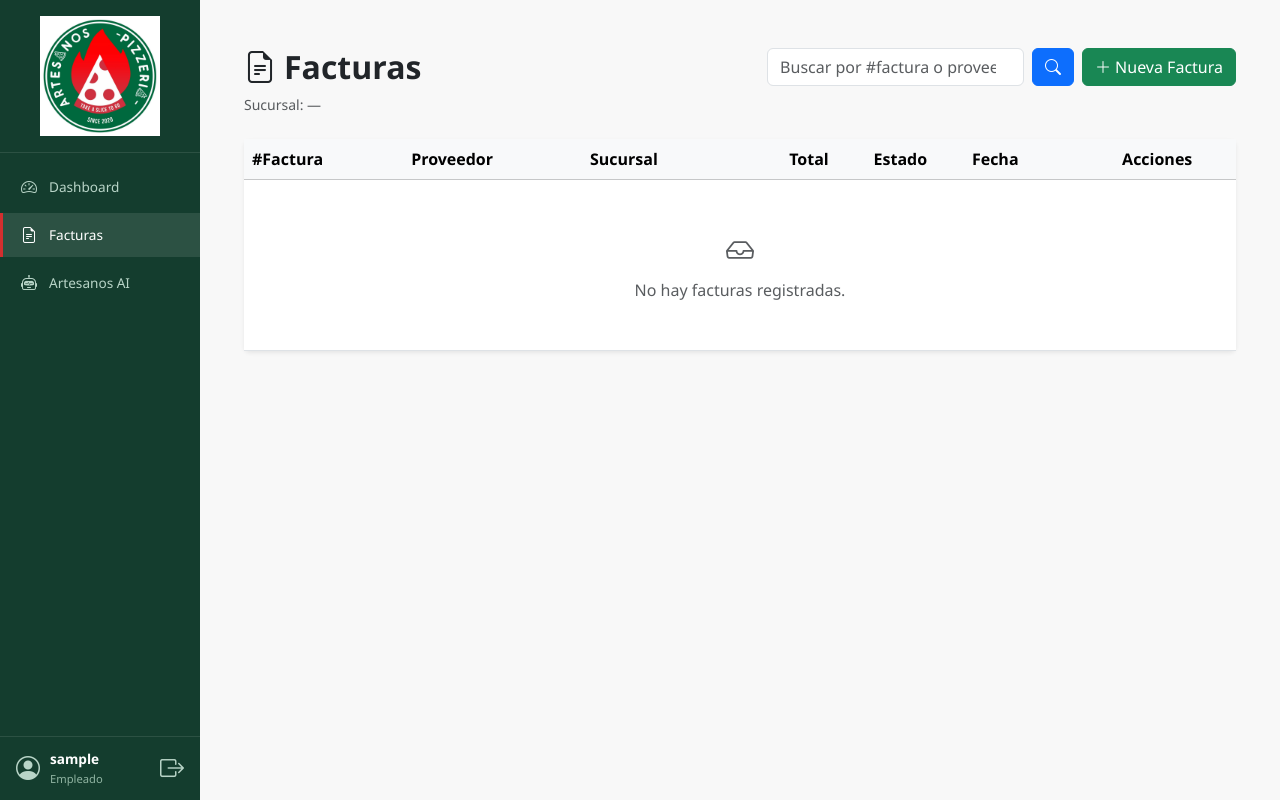
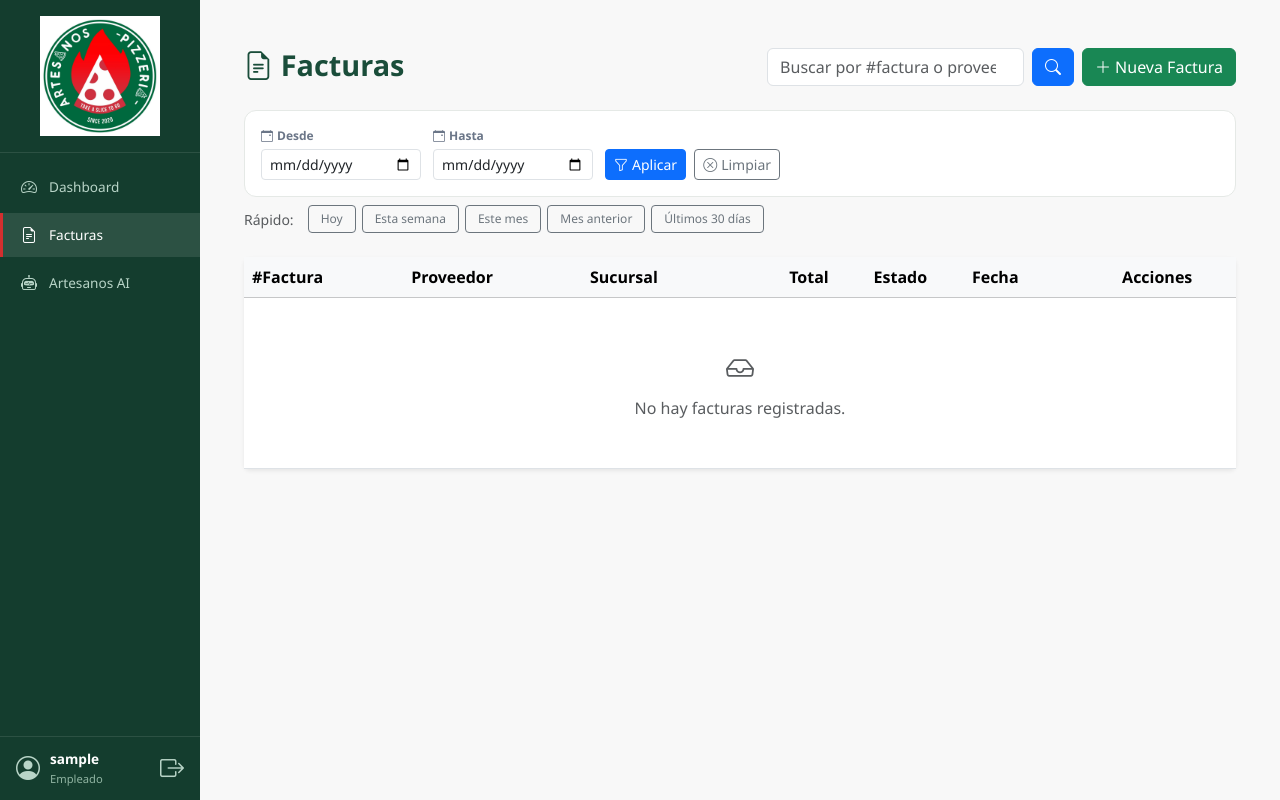
Before and after one commit to DanielQuintanillaPaniagua/artesanos-control, a Flask app: page /facturas/ in a window 1280 px wide. Run offline with Flask 3, Linux system fonts and the light colour scheme; the visitor is signed in with stand-in values (Sample User, id 1); data that the repository does not hold is empty.

Commit message:
feat(facturas): bloqueo capa 8 y filtro de fecha en listado

```diff
--- a/app/routes/facturas_ui.py
+++ b/app/routes/facturas_ui.py
@@ -1,6 +1,7 @@
-from flask import Blueprint, render_template, request, abort
+from flask import Blueprint, render_template, request, abort, redirect, url_for, flash
 from flask_login import login_required, current_user
 from sqlalchemy import or_
+from datetime import datetime, date
 
 from app import db
 from app.models.factura import Factura
@@ -10,35 +11,58 @@
 bp = Blueprint('facturas_ui', __name__, url_prefix='/facturas')
 
 
+def _parse_fecha(s):
+    """Parsea 'YYYY-MM-DD' a date, o None si falla."""
+    if not s:
+        return None
+    try:
+        return datetime.strptime(s, '%Y-%m-%d').date()
+    except (ValueError, TypeError):
+        return None
+
+
 @bp.route('/')
 @login_required
 def list_page():
     page = request.args.get('page', 1, type=int)
     q = (request.args.get('q') or '').strip()
     sucursal_id = request.args.get('sucursal', type=int)
+    desde_str = request.args.get('desde', '').strip()
+    hasta_str = request.args.get('hasta', '').strip()
     per_page = 10
+
+    desde = _parse_fecha(desde_str)
+    hasta = _parse_fecha(hasta_str)
 
     query = Factura.query
 
-    # Empleado: forzado a su sucursal
+    # Rol
     if current_user.is_empleado():
         query = query.filter(Factura.sucursal_id == current_user.sucursal_id)
-    # Owner: filtra por la sucursal elegida (o ve todas si no elige)
     elif sucursal_id:
         query = query.filter(Factura.sucursal_id == sucursal_id)
 
+    # Rango de fechas
+    if desde:
+        query = query.filter(Factura.fecha >= desde)
+    if hasta:
+        query = query.filter(Factura.fecha <= hasta)
+
+    # Busqueda
     if q:
         query = query.outerjoin(Proveedor, Factura.proveedor_id == Proveedor.id).filter(
             or_(
                 Factura.numero_factura.ilike(f'%{q}%'),
-                Proveedor.nombre.ilike(f'%{q}%')
+                Proveedor.nombre.ilike(f'%{q}%'),
             )
         )
 
-    facturas = query.order_by(Factura.fecha.desc(), Factura.id.desc()) \
-                   .paginate(page=page, per_page=per_page, error_out=False)
+    facturas = (
+        query.order_by(Factura.fecha.desc(), Factura.id.desc())
+        .paginate(page=page, per_page=per_page, error_out=False)
+    )
 
-    sucursales = Sucursal.query.order_by(Sucursal.nombre).all()
+    sucursales = Sucursal.query.filter_by(estado='Activa').order_by(Sucursal.nombre).all()
 
     return render_template(
         'facturas/list.html',
@@ -46,12 +70,26 @@
         q=q,
         sucursal_id=sucursal_id,
         sucursales=sucursales,
+        desde=desde_str,
+        hasta=hasta_str,
     )
 
 
 @bp.route('/new')
 @login_required
 def create_page():
+    if current_user.is_owner():
+        flash('Solo los empleados pueden registrar facturas. Los administradores solo supervisan.', 'warning')
+        return redirect(url_for('facturas_ui.list_page'))
+
+    if not current_user.sucursal_id:
+        flash('Tu cuenta no tiene una sucursal asignada. Contacta al administrador.', 'danger')
+        return redirect(url_for('facturas_ui.list_page'))
+
+    if not current_user.sucursal or current_user.sucursal.estado != 'Activa':
+        flash('Tu sucursal esta inactiva. No podes registrar facturas.', 'danger')
+        return redirect(url_for('facturas_ui.list_page'))
+
     return render_template('facturas/form.html')
 
 
--- a/app/static/css/facturas.css
+++ b/app/static/css/facturas.css
@@ -435,3 +435,59 @@
         justify-content: center;
     }
 }
+
+/* ============================================
+   BARRA DE FILTROS DEL LISTADO
+   ============================================ */
+.filtros-bar {
+    display: flex;
+    flex-wrap: wrap;
+    gap: 12px;
+    align-items: flex-end;
+    padding: 16px;
+    background: #fff;
+    border: 1px solid #e5e9e6;
+    border-radius: 12px;
+}
+
+.filtro-grupo {
+    display: flex;
+    flex-direction: column;
+    gap: 4px;
+    min-width: 160px;
+}
+
+.filtro-label {
+    font-size: 12px;
+    color: #6b7688;
+    font-weight: 600;
+}
+
+.filtro-acciones {
+    flex-direction: row;
+    align-items: flex-end;
+    min-width: auto;
+    gap: 8px;
+}
+
+.presets-bar {
+    display: flex;
+    flex-wrap: wrap;
+    align-items: center;
+    gap: 6px;
+}
+
+.presets-bar .btn {
+    font-size: 12px;
+    padding: 4px 12px;
+}
+
+@media (max-width: 768px) {
+    .filtros-bar {
+        flex-direction: column;
+        align-items: stretch;
+    }
+    .filtro-grupo {
+        min-width: 100%;
+    }
+}
--- /dev/null
+++ b/app/static/js/listado_facturas.js
@@ -0,0 +1,55 @@
+// ============================================
+// Listado de Facturas - Filtros rapidos de fecha
+// ============================================
+
+function _fmt(d) {
+    // YYYY-MM-DD
+    const y = d.getFullYear();
+    const m = String(d.getMonth() + 1).padStart(2, '0');
+    const day = String(d.getDate()).padStart(2, '0');
+    return `${y}-${m}-${day}`;
+}
+
+function _aplicar(desde, hasta) {
+    document.getElementById('filtro-desde').value = desde;
+    document.getElementById('filtro-hasta').value = hasta;
+    document.getElementById('filtrosForm').submit();
+}
+
+function presetHoy() {
+    const hoy = new Date();
+    _aplicar(_fmt(hoy), _fmt(hoy));
+}
+
+function presetEstaSemana() {
+    // Lunes a domingo de la semana actual
+    const hoy = new Date();
+    const dia = hoy.getDay(); // 0 = domingo, 1 = lunes...
+    const offsetLunes = (dia === 0 ? -6 : 1 - dia);
+    const lunes = new Date(hoy);
+    lunes.setDate(hoy.getDate() + offsetLunes);
+    const domingo = new Date(lunes);
+    domingo.setDate(lunes.getDate() + 6);
+    _aplicar(_fmt(lunes), _fmt(domingo));
+}
+
+function presetEsteMes() {
+    const hoy = new Date();
+    const primero = new Date(hoy.getFullYear(), hoy.getMonth(), 1);
+    const ultimo = new Date(hoy.getFullYear(), hoy.getMonth() + 1, 0);
+    _aplicar(_fmt(primero), _fmt(ultimo));
+}
+
+function presetMesAnterior() {
+    const hoy = new Date();
+    const primero = new Date(hoy.getFullYear(), hoy.getMonth() - 1, 1);
+    const ultimo = new Date(hoy.getFullYear(), hoy.getMonth(), 0);
+    _aplicar(_fmt(primero), _fmt(ultimo));
+}
+
+function presetUltimos30() {
+    const hoy = new Date();
+    const hace30 = new Date();
+    hace30.setDate(hoy.getDate() - 30);
+    _aplicar(_fmt(hace30), _fmt(hoy));
+}
--- a/app/templates/facturas/list.html
+++ b/app/templates/facturas/list.html
@@ -2,66 +2,34 @@
 
 {% block title %}Facturas{% endblock %}
 
+{% block extra_css %}
+<link rel="stylesheet" href="{{ url_for('static', filename='css/facturas.css') }}">
+{% endblock %}
+
 {% block body_content %}
 <div class="container-fluid py-4">
 
+    {# ---------- Header ---------- #}
     <div class="d-flex flex-wrap justify-content-between align-items-start mb-4 gap-3">
         <div>
             <h2 class="mb-0 fw-bold">
                 <i class="bi bi-file-earmark-text me-2"></i>Facturas
             </h2>
-
-            {% if current_user.is_owner() %}
-            <div class="dropdown sucursal-dropdown mt-2">
-                <button class="btn" type="button" data-bs-toggle="dropdown" aria-expanded="false">
-                    <i class="bi bi-shop icono"></i>
-                    <span class="texto">
-                        <span class="label">Sucursal:</span>
-                        <span class="valor">
-                            {% if sucursal_id %}
-                                {% for s in sucursales %}{% if s.id == sucursal_id %}{{ s.nombre }}{% endif %}{% endfor %}
-                            {% else %}
-                                Todas las sucursales
-                            {% endif %}
-                        </span>
-                    </span>
-                    <i class="bi bi-chevron-down chevron"></i>
-                </button>
-                <ul class="dropdown-menu">
-                    <li>
-                        <a class="dropdown-item {% if not sucursal_id %}active{% endif %}"
-                           href="{{ url_for('facturas_ui.list_page', q=q if q else None) }}">
-                            Todas las sucursales
-                        </a>
-                    </li>
-                    {% for s in sucursales %}
-                    <li>
-                        <a class="dropdown-item {% if sucursal_id == s.id %}active{% endif %}"
-                           href="{{ url_for('facturas_ui.list_page', sucursal=s.id, q=q if q else None) }}">
-                            {{ s.nombre }}
-                        </a>
-                    </li>
-                    {% endfor %}
-                </ul>
-            </div>
-            {% else %}
-            <small class="text-muted d-block mt-2">
-                Sucursal: {{ current_user.sucursal.nombre if current_user.sucursal else '—' }}
-            </small>
-            {% endif %}
         </div>
 
         <div class="d-flex align-items-center gap-2">
             <form method="GET" action="{{ url_for('facturas_ui.list_page') }}" class="d-flex" role="search">
                 {% if sucursal_id %}<input type="hidden" name="sucursal" value="{{ sucursal_id }}">{% endif %}
+                {% if desde %}<input type="hidden" name="desde" value="{{ desde }}">{% endif %}
+                {% if hasta %}<input type="hidden" name="hasta" value="{{ hasta }}">{% endif %}
                 <input type="search" name="q" value="{{ q }}" class="form-control me-2"
                     placeholder="Buscar por #factura o proveedor…" aria-label="Buscar">
                 <button class="btn btn-primary" type="submit">
                     <i class="bi bi-search"></i>
                 </button>
                 {% if q %}
-                <a href="{{ url_for('facturas_ui.list_page', sucursal=sucursal_id) }}"
-                   class="btn btn-outline-secondary ms-2" title="Limpiar">
+                <a href="{{ url_for('facturas_ui.list_page', sucursal=sucursal_id, desde=desde, hasta=hasta) }}"
+                   class="btn btn-outline-secondary ms-2" title="Limpiar búsqueda">
                     <i class="bi bi-x-lg"></i>
                 </a>
                 {% endif %}
@@ -73,6 +41,57 @@
         </div>
     </div>
 
+    {# ---------- Barra de filtros ---------- #}
+    <form method="GET" action="{{ url_for('facturas_ui.list_page') }}" id="filtrosForm" class="mb-4">
+        {% if q %}<input type="hidden" name="q" value="{{ q }}">{% endif %}
+
+        <div class="filtros-bar">
+            {# Filtro de sucursal (solo owner) #}
+            {% if current_user.is_owner() %}
+            <div class="filtro-grupo">
+                <label class="filtro-label"><i class="bi bi-shop me-1"></i>Sucursal</label>
+                <select name="sucursal" class="form-select form-select-sm">
+                    <option value="">Todas las sucursales</option>
+                    {% for s in sucursales %}
+                    <option value="{{ s.id }}" {% if sucursal_id == s.id %}selected{% endif %}>{{ s.nombre }}</option>
+                    {% endfor %}
+                </select>
+            </div>
+            {% endif %}
+
+            {# Rango de fechas #}
+            <div class="filtro-grupo">
+                <label class="filtro-label"><i class="bi bi-calendar-event me-1"></i>Desde</label>
+                <input type="date" name="desde" id="filtro-desde" value="{{ desde }}" class="form-control form-control-sm">
+            </div>
+
+            <div class="filtro-grupo">
+                <label class="filtro-label"><i class="bi bi-calendar-event me-1"></i>Hasta</label>
+                <input type="date" name="hasta" id="filtro-hasta" value="{{ hasta }}" class="form-control form-control-sm">
+            </div>
+
+            <div class="filtro-grupo filtro-acciones">
+                <button type="submit" class="btn btn-sm btn-primary">
+                    <i class="bi bi-funnel me-1"></i>Aplicar
+                </button>
+                <a href="{{ url_for('facturas_ui.list_page') }}" class="btn btn-sm btn-outline-secondary">
+                    <i class="bi bi-x-circle me-1"></i>Limpiar
+                </a>
+            </div>
+        </div>
+
+        {# Presets rapidos #}
+        <div class="presets-bar mt-2">
+            <span class="text-muted small me-2">Rápido:</span>
+            <button type="button" class="btn btn-sm btn-outline-secondary" onclick="presetHoy()">Hoy</button>
+            <button type="button" class="btn btn-sm btn-outline-secondary" onclick="presetEstaSemana()">Esta semana</button>
+            <button type="button" class="btn btn-sm btn-outline-secondary" onclick="presetEsteMes()">Este mes</button>
+            <button type="button" class="btn btn-sm btn-outline-secondary" onclick="presetMesAnterior()">Mes anterior</button>
+            <button type="button" class="btn btn-sm btn-outline-secondary" onclick="presetUltimos30()">Últimos 30 días</button>
+        </div>
+    </form>
+
+    {# ---------- Tabla ---------- #}
     <div class="card shadow-sm border-0">
         <div class="table-responsive">
             <table class="table table-hover align-middle mb-0">
@@ -127,8 +146,8 @@
                     <tr>
                         <td colspan="7" class="text-center text-muted py-5">
                             <i class="bi bi-inbox fs-3 d-block mb-2"></i>
-                            {% if q %}
-                            No se encontraron facturas para "<strong>{{ q }}</strong>".
+                            {% if q or desde or hasta or sucursal_id %}
+                            No se encontraron facturas con esos filtros.
                             {% else %}
                             No hay facturas registradas.
                             {% endif %}
@@ -140,12 +159,13 @@
         </div>
     </div>
 
+    {# ---------- Paginacion ---------- #}
     {% if facturas.pages > 1 %}
-    <nav class="mt-4" aria-label="Paginación de facturas">
+    <nav class="mt-4" aria-label="Paginacion de facturas">
         <ul class="pagination justify-content-center">
             <li class="page-item {% if not facturas.has_prev %}disabled{% endif %}">
                 <a class="page-link"
-                    href="{{ url_for('facturas_ui.list_page', page=facturas.prev_num, q=q, sucursal=sucursal_id) if facturas.has_prev else '#' }}">
+                    href="{{ url_for('facturas_ui.list_page', page=facturas.prev_num, q=q, sucursal=sucursal_id, desde=desde, hasta=hasta) if facturas.has_prev else '#' }}">
                     <i class="bi bi-chevron-left"></i>
                 </a>
             </li>
@@ -153,7 +173,7 @@
             {% if num %}
             <li class="page-item {% if num == facturas.page %}active{% endif %}">
                 <a class="page-link"
-                   href="{{ url_for('facturas_ui.list_page', page=num, q=q, sucursal=sucursal_id) }}">{{ num }}</a>
+                   href="{{ url_for('facturas_ui.list_page', page=num, q=q, sucursal=sucursal_id, desde=desde, hasta=hasta) }}">{{ num }}</a>
             </li>
             {% else %}
             <li class="page-item disabled"><span class="page-link">…</span></li>
@@ -161,7 +181,7 @@
             {% endfor %}
             <li class="page-item {% if not facturas.has_next %}disabled{% endif %}">
                 <a class="page-link"
-                    href="{{ url_for('facturas_ui.list_page', page=facturas.next_num, q=q, sucursal=sucursal_id) if facturas.has_next else '#' }}">
+                    href="{{ url_for('facturas_ui.list_page', page=facturas.next_num, q=q, sucursal=sucursal_id, desde=desde, hasta=hasta) if facturas.has_next else '#' }}">
                     <i class="bi bi-chevron-right"></i>
                 </a>
             </li>
@@ -175,3 +195,7 @@
 
 </div>
 {% endblock %}
+
+{% block extra_js %}
+<script src="{{ url_for('static', filename='js/listado_facturas.js') }}"></script>
+{% endblock %}
```
Also changed, not shown: app/routes/auth.py (+17 -1 lines), app/routes/facturas.py (+23 -1 lines).
